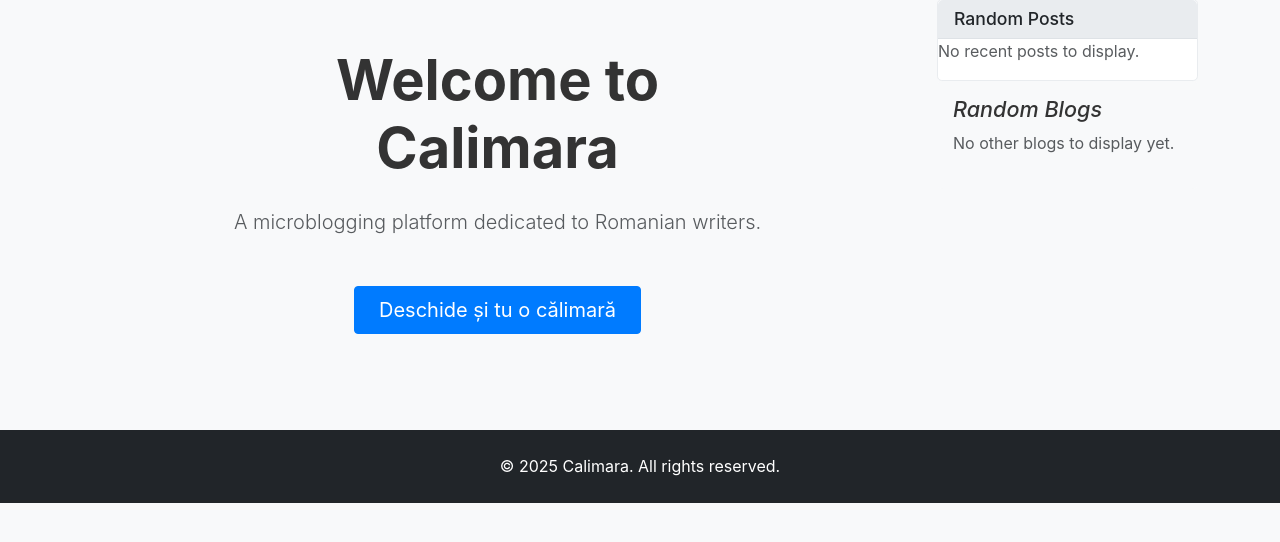
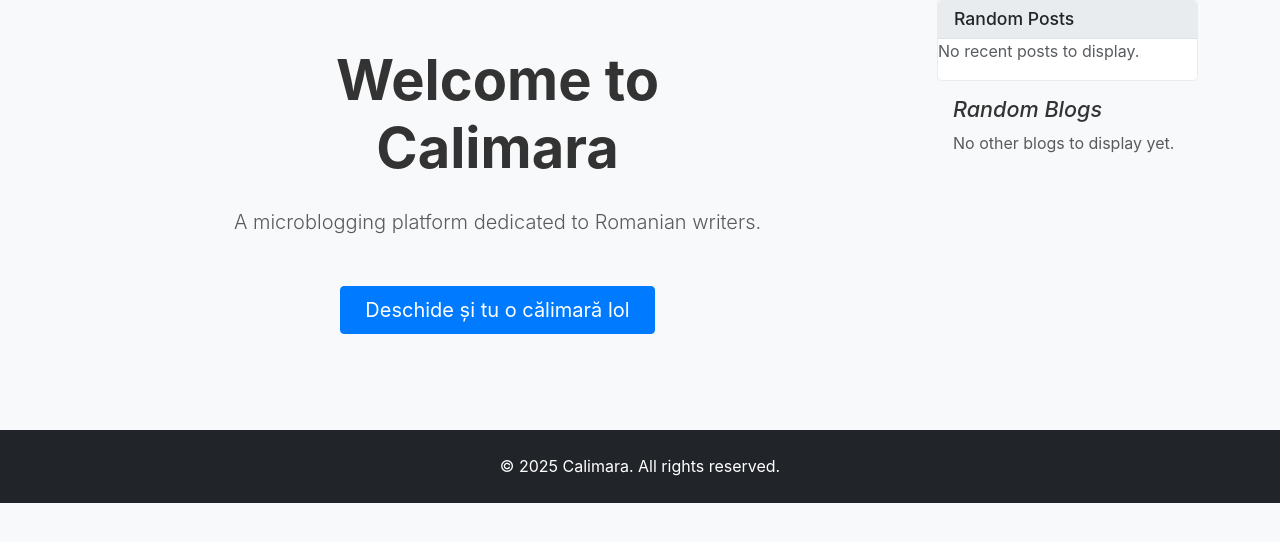
Before and after one commit to DanMGocan/calimara, a Flask app: page / in a window 1280 px wide. Shown: the part 89-631 px from the top of the page. Run offline with Flask 2, Linux system fonts and the light colour scheme; data that the repository does not hold is empty; some libraries are stand-ins or nearby versions.

Commit message:
Git workflows

```diff
--- a/templates/platform/index.html
+++ b/templates/platform/index.html
@@ -9,7 +9,7 @@
                 <h1 class="display-4 fw-bold mb-4">Welcome to Calimara</h1>
                 <p class="lead text-muted mb-5">A microblogging platform dedicated to Romanian writers.</p>
                 <a href="{{ url_for('platform.register_blog') }}" class="btn btn-primary btn-lg px-4 gap-3">
-                    Deschide și tu o călimară
+                    Deschide și tu o călimară lol
                 </a>
             </div>
         </div>
```
